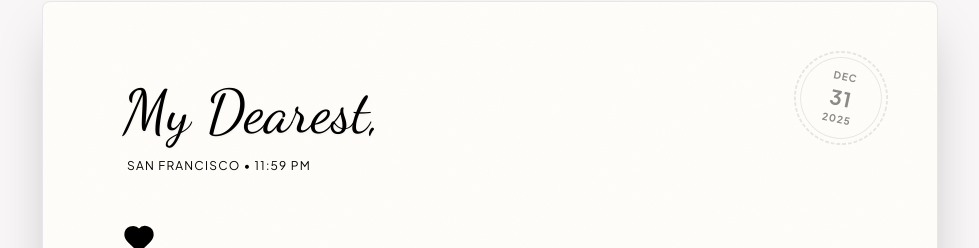
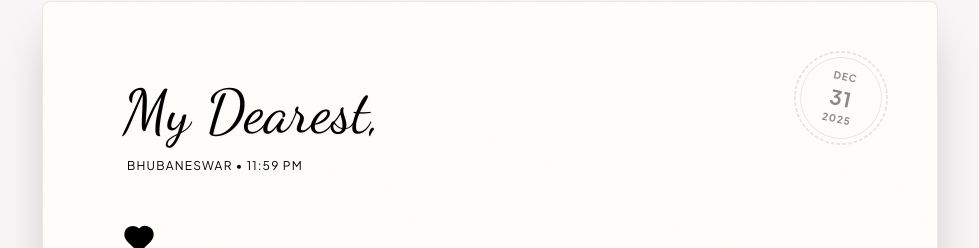
Before and after one commit to sourishdey2005/2025, a React (Vite) app: page / in a window 1280 px wide. Shown: the part 2205-2453 px from the top of the page, without its empty margins (150-1129 px from the left). Built offline with nearby package versions, Linux system fonts and the light colour scheme; a web font is replaced by a local one.

Commit message:
Update Letter.tsx

```diff
--- a/components/Letter.tsx
+++ b/components/Letter.tsx
@@ -115,7 +115,7 @@ const Letter: React.FC = () => {
           <div className="relative z-10">
             <div className="mb-12 text-center md:text-left">
               <h1 className="font-cursive text-5xl md:text-6xl text-black drop-shadow-sm mb-4">My Dearest,</h1>
-              <p className="text-xs text-black uppercase tracking-widest ml-1">San Francisco • 11:59 PM</p>
+              <p className="text-xs text-black uppercase tracking-widest ml-1">Bhubaneswar • 11:59 PM</p>
             </div>
 
             <div className="flex justify-center md:justify-start mb-10">
```
